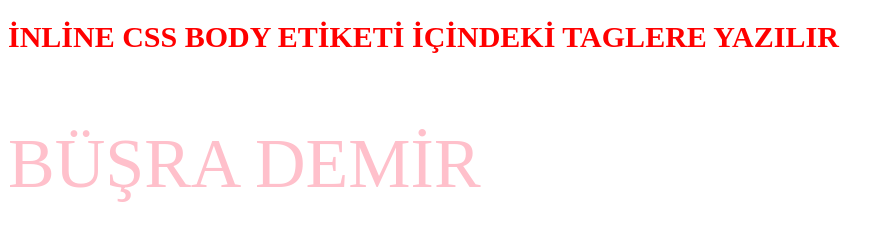
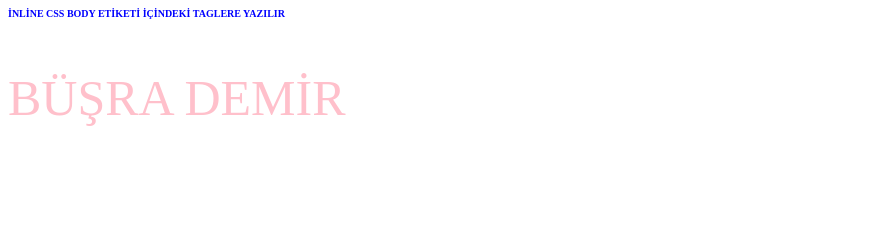
Before and after one commit to busrademirov1616-coder/CSS-REN-YORUM, a plain HTML site: page index.html in a window 1280 px wide. Shown: the whole page, without its empty margins (0-893 px from the left). Drawn offline with Linux system fonts and the light colour scheme.

Commit message:
external css komutu

```diff
--- /dev/null
+++ b/css.css
@@ -0,0 +1,9 @@
+p{
+    color: red;
+    font-size: 50px;
+
+}
+h1{
+    color: blue;
+    font-size: 10px;
+}
--- a/index.html
+++ b/index.html
@@ -1,16 +1,7 @@
 <!DOCTYPE html>
 <html>
     <head>
-        <style>
-            h1{
-                color: red;
-                font-size: 30px;
-            }
-            p{
-                color: blue;
-                font-size: 70px;
-            }
-        </style>
+       <link rel="stylesheet" href="css.css"
 
     </head>
     <body>
```
